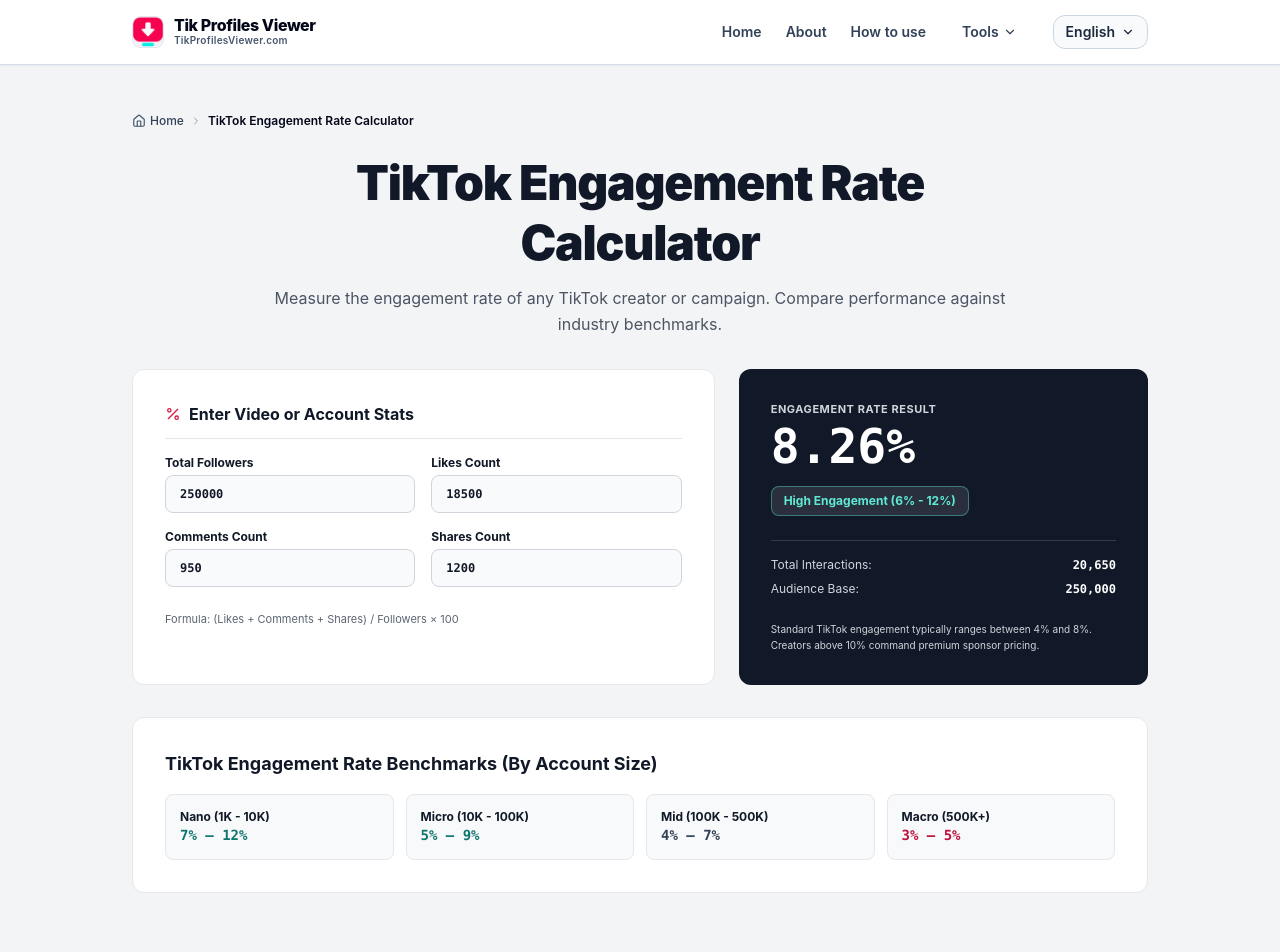
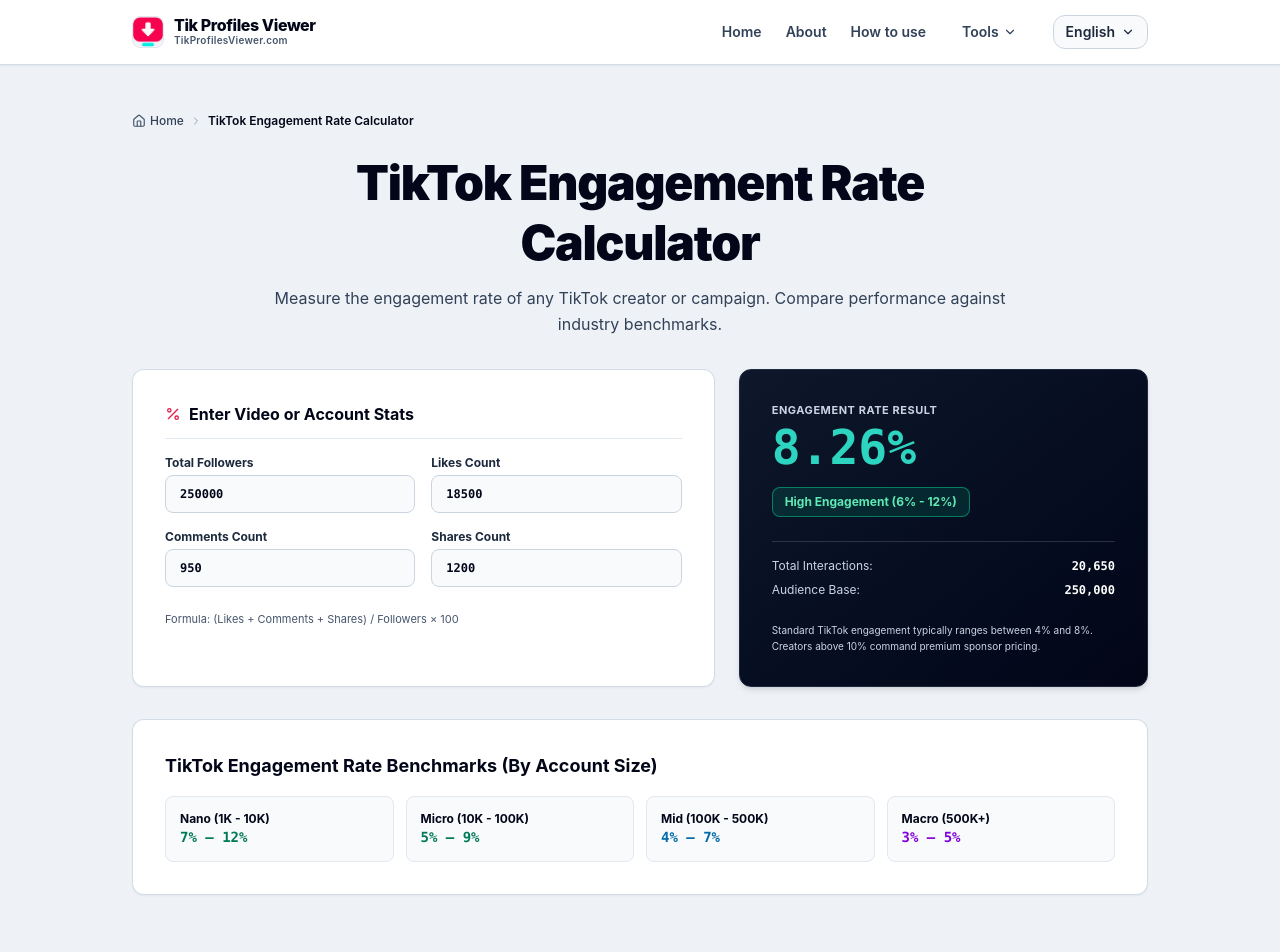
Before and after one commit to eaelax/testing, a Next.js app: page /tiktok-engagement-calculator in a window 1280 px wide. Shown: the top 952 px of the page. Built offline with nearby package versions, Linux system fonts and the light colour scheme.

Commit message:
Update page.tsx

```diff
--- a/app/tiktok-engagement-calculator/page.tsx
+++ b/app/tiktok-engagement-calculator/page.tsx
@@ -22,23 +22,23 @@ export default function EngagementCalculatorPage() {
   const engagementRate = ((totalInteractions / fNum) * 100);
 
   let rating = 'Good';
-  let badgeColor = 'text-[#5EEAD4] border-[#5EEAD4]/40 bg-white/10';
+  let badgeColor = 'text-emerald-300 border-emerald-400/50 bg-emerald-500/15';
   if (engagementRate < 3) {
     rating = 'Below Average (< 3%)';
-    badgeColor = 'text-[#FDA4AF] border-[#FDA4AF]/40 bg-white/10';
+    badgeColor = 'text-amber-300 border-amber-400/50 bg-amber-500/15';
   } else if (engagementRate >= 3 && engagementRate < 6) {
     rating = 'Average (3% - 6%)';
-    badgeColor = 'text-[#D1D5DB] border-white/25 bg-white/10';
+    badgeColor = 'text-sky-300 border-sky-400/50 bg-sky-500/15';
   } else if (engagementRate >= 6 && engagementRate < 12) {
     rating = 'High Engagement (6% - 12%)';
-    badgeColor = 'text-[#5EEAD4] border-[#5EEAD4]/40 bg-white/10';
+    badgeColor = 'text-emerald-300 border-emerald-400/50 bg-emerald-500/15';
   } else {
     rating = 'Viral / Superstar (12%+)';
-    badgeColor = 'text-[#5EEAD4] border-[#5EEAD4]/40 bg-white/10';
+    badgeColor = 'text-[#2dd4bf] border-[#2dd4bf]/50 bg-[#2dd4bf]/15';
   }
 
   return (
-    <div className="min-h-screen flex flex-col bg-[#F3F4F6] text-[#111827]">
+    <div className="min-h-screen flex flex-col bg-[#eef2f6] text-slate-900">
       <Navbar />
 
       <main className="flex-1 max-w-[1080px] w-full mx-auto px-4 sm:px-6 lg:px-8 py-8 sm:py-12">
@@ -46,84 +46,84 @@ export default function EngagementCalculatorPage() {
         <AdSlot placement="header" />
 
         <div className="text-center max-w-3xl mx-auto my-6">
-          <h1 className="text-3xl sm:text-5xl font-black text-[#111827] tracking-tight leading-tight">
+          <h1 className="text-3xl sm:text-5xl font-black text-slate-950 tracking-tight leading-tight">
             TikTok Engagement Rate Calculator
           </h1>
-          <p className="text-sm sm:text-base text-[#4B5563] mt-3 leading-relaxed">
+          <p className="text-sm sm:text-base text-slate-700 mt-3 leading-relaxed">
             Measure the engagement rate of any TikTok creator or campaign. Compare performance against industry benchmarks.
           </p>
         </div>
 
         <div className="grid grid-cols-1 lg:grid-cols-12 gap-6 my-8">
           {/* Inputs Column */}
-          <div className="lg:col-span-7 bg-[#FFFFFF] rounded-xl border border-[#E5E7EB] p-6 sm:p-8 space-y-4">
-            <h2 className="text-base font-bold text-[#111827] border-b border-[#E5E7EB] pb-3 flex items-center gap-2">
-              <Percent className="w-4 h-4 text-[#D61C47]" />
+          <div className="lg:col-span-7 bg-white rounded-xl border border-slate-300/80 p-6 sm:p-8 shadow-xs space-y-4">
+            <h2 className="text-base font-bold text-slate-950 border-b border-slate-200 pb-3 flex items-center gap-2">
+              <Percent className="w-4 h-4 text-[#e11d48]" />
               <span>Enter Video or Account Stats</span>
             </h2>
 
             <div className="grid grid-cols-1 sm:grid-cols-2 gap-4">
               <div>
-                <label className="text-xs font-bold text-[#111827] block mb-1">
+                <label className="text-xs font-bold text-slate-800 block mb-1">
                   Total Followers
                 </label>
                 <input
                   type="number"
                   value={followers}
                   onChange={(e) => setFollowers(e.target.value)}
-                  className="w-full px-3.5 py-2.5 rounded-lg border border-[#D1D5DB] bg-[#F9FAFB] text-xs font-mono font-bold text-[#111827] focus:outline-none focus:border-[#D61C47]"
+                  className="w-full px-3.5 py-2.5 rounded-lg border border-slate-300 bg-slate-50 text-xs font-mono font-bold text-slate-950 focus:bg-white focus:outline-none focus:border-sky-600"
                 />
               </div>
 
               <div>
-                <label className="text-xs font-bold text-[#111827] block mb-1">
+                <label className="text-xs font-bold text-slate-800 block mb-1">
                   Likes Count
                 </label>
                 <input
                   type="number"
                   value={likes}
                   onChange={(e) => setLikes(e.target.value)}
-                  className="w-full px-3.5 py-2.5 rounded-lg border border-[#D1D5DB] bg-[#F9FAFB] text-xs font-mono font-bold text-[#111827] focus:outline-none focus:border-[#D61C47]"
+                  className="w-full px-3.5 py-2.5 rounded-lg border border-slate-300 bg-slate-50 text-xs font-mono font-bold text-slate-950 focus:bg-white focus:outline-none focus:border-sky-600"
                 />
               </div>
 
               <div>
-                <label className="text-xs font-bold text-[#111827] block mb-1">
+                <label className="text-xs font-bold text-slate-800 block mb-1">
                   Comments Count
                 </label>
                 <input
                   type="number"
                   value={comments}
                   onChange={(e) => setComments(e.target.value)}
-                  className="w-full px-3.5 py-2.5 rounded-lg border border-[#D1D5DB] bg-[#F9FAFB] text-xs font-mono font-bold text-[#111827] focus:outline-none focus:border-[#D61C47]"
+                  className="w-full px-3.5 py-2.5 rounded-lg border border-slate-300 bg-slate-50 text-xs font-mono font-bold text-slate-950 focus:bg-white focus:outline-none focus:border-sky-600"
                 />
               </div>
 
               <div>
-                <label className="text-xs font-bold text-[#111827] block mb-1">
+                <label className="text-xs font-bold text-slate-800 block mb-1">
                   Shares Count
                 </label>
                 <input
                   type="number"
                   value={shares}
                   onChange={(e) => setShares(e.target.value)}
-                  className="w-full px-3.5 py-2.5 rounded-lg border border-[#D1D5DB] bg-[#F9FAFB] text-xs font-mono font-bold text-[#111827] focus:outline-none focus:border-[#D61C47]"
+                  className="w-full px-3.5 py-2.5 rounded-lg border border-slate-300 bg-slate-50 text-xs font-mono font-bold text-slate-950 focus:bg-white focus:outline-none focus:border-sky-600"
                 />
               </div>
             </div>
 
-            <p className="text-[11px] text-[#5C6573] pt-2">
+            <p className="text-[11px] text-slate-600 pt-2">
               Formula: (Likes + Comments + Shares) / Followers × 100
             </p>
           </div>
 
           {/* Results Column */}
-          <div className="lg:col-span-5 bg-[#111827] text-[#FFFFFF] rounded-xl p-6 sm:p-8 flex flex-col justify-between">
+          <div className="lg:col-span-5 bg-gradient-to-br from-slate-900 to-slate-950 text-white rounded-xl border border-slate-800 p-6 sm:p-8 flex flex-col justify-between shadow-md">
             <div>
-              <span className="text-[11px] font-bold text-[#D1D5DB] uppercase tracking-wider block mb-1">
+              <span className="text-[11px] font-bold text-slate-300 uppercase tracking-wider block mb-1">
                 Engagement Rate Result
               </span>
-              <div className="text-4xl sm:text-5xl font-mono font-black text-[#FFFFFF]">
+              <div className="text-4xl sm:text-5xl font-mono font-black text-[#2dd4bf]">
                 {engagementRate.toFixed(2)}%
               </div>
 
@@ -133,17 +133,17 @@ export default function EngagementCalculatorPage() {
 
               <div className="mt-6 space-y-2 text-xs border-t border-white/15 pt-4">
                 <div className="flex justify-between">
-                  <span className="text-[#D1D5DB]">Total Interactions:</span>
-                  <span className="font-mono font-bold text-[#FFFFFF]">{totalInteractions.toLocaleString()}</span>
+                  <span className="text-slate-300">Total Interactions:</span>
+                  <span className="font-mono font-bold text-white">{totalInteractions.toLocaleString()}</span>
                 </div>
                 <div className="flex justify-between">
-                  <span className="text-[#D1D5DB]">Audience Base:</span>
-                  <span className="font-mono font-bold text-[#FFFFFF]">{fNum.toLocaleString()}</span>
+                  <span className="text-slate-300">Audience Base:</span>
+                  <span className="font-mono font-bold text-white">{fNum.toLocaleString()}</span>
                 </div>
               </div>
             </div>
 
-            <p className="text-[10px] text-[#D1D5DB] mt-6 leading-relaxed">
+            <p className="text-[10px] text-slate-300 mt-6 leading-relaxed">
               Standard TikTok engagement typically ranges between 4% and 8%. Creators above 10% command premium sponsor pricing.
             </p>
           </div>
@@ -152,26 +152,26 @@ export default function EngagementCalculatorPage() {
         <AdSlot placement="above_grid" />
 
         {/* Benchmarks Table */}
-        <section className="bg-[#FFFFFF] rounded-xl border border-[#E5E7EB] p-6 sm:p-8 my-8">
-          <h2 className="text-base sm:text-lg font-bold text-[#111827] mb-4">
+        <section className="bg-white rounded-xl border border-slate-300/80 p-6 sm:p-8 shadow-xs my-8">
+          <h2 className="text-base sm:text-lg font-bold text-slate-950 mb-4">
             TikTok Engagement Rate Benchmarks (By Account Size)
           </h2>
           <div className="grid grid-cols-1 sm:grid-cols-4 gap-3 text-xs">
-            <div className="p-3.5 rounded-lg bg-[#F8F9FA] border border-[#E5E7EB]">
-              <strong className="block text-[#111827]">Nano (1K - 10K)</strong>
-              <span className="text-[#0F766E] font-bold font-mono text-sm">7% – 12%</span>
+            <div className="p-3.5 rounded-lg bg-slate-50 border border-slate-200">
+              <strong className="block text-slate-950">Nano (1K - 10K)</strong>
+              <span className="text-emerald-700 font-bold font-mono text-sm">7% – 12%</span>
             </div>
-            <div className="p-3.5 rounded-lg bg-[#F8F9FA] border border-[#E5E7EB]">
-              <strong className="block text-[#111827]">Micro (10K - 100K)</strong>
-              <span className="text-[#0F766E] font-bold font-mono text-sm">5% – 9%</span>
+            <div className="p-3.5 rounded-lg bg-slate-50 border border-slate-200">
+              <strong className="block text-slate-950">Micro (10K - 100K)</strong>
+              <span className="text-emerald-700 font-bold font-mono text-sm">5% – 9%</span>
             </div>
-            <div className="p-3.5 rounded-lg bg-[#F8F9FA] border border-[#E5E7EB]">
-              <strong className="block text-[#111827]">Mid (100K - 500K)</strong>
-              <span className="text-[#334155] font-bold font-mono text-sm">4% – 7%</span>
+            <div className="p-3.5 rounded-lg bg-slate-50 border border-slate-200">
+              <strong className="block text-slate-950">Mid (100K - 500K)</strong>
+              <span className="text-sky-700 font-bold font-mono text-sm">4% – 7%</span>
             </div>
-            <div className="p-3.5 rounded-lg bg-[#F8F9FA] border border-[#E5E7EB]">
-              <strong className="block text-[#111827]">Macro (500K+)</strong>
-              <span className="text-[#BE123C] font-bold font-mono text-sm">3% – 5%</span>
+            <div className="p-3.5 rounded-lg bg-slate-50 border border-slate-200">
+              <strong className="block text-slate-950">Macro (500K+)</strong>
+              <span className="text-purple-700 font-bold font-mono text-sm">3% – 5%</span>
             </div>
           </div>
         </section>
```
